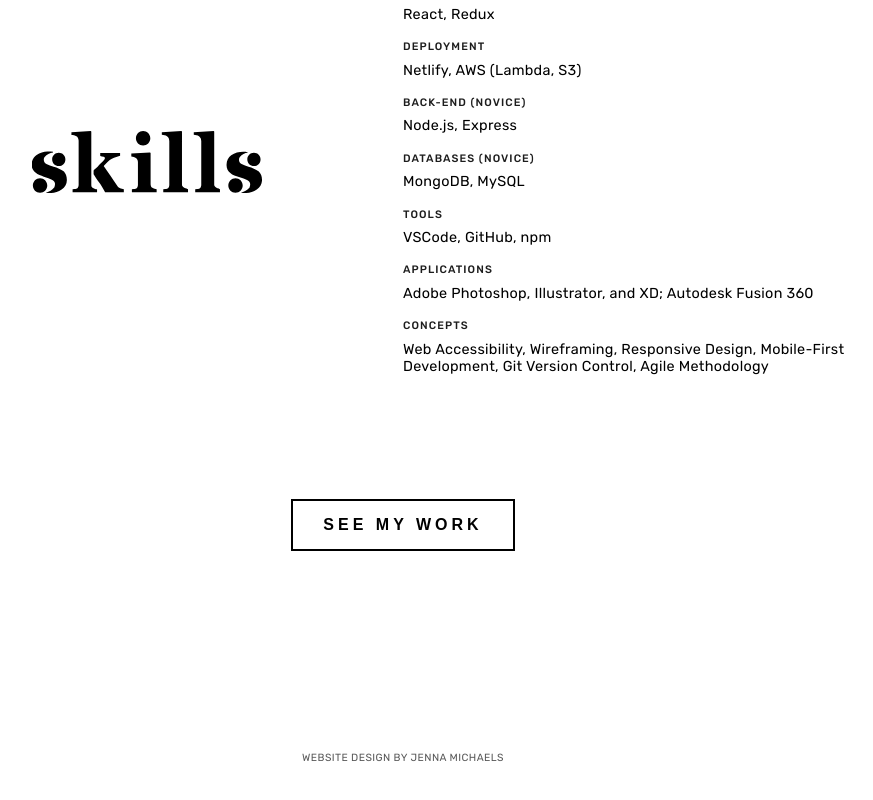
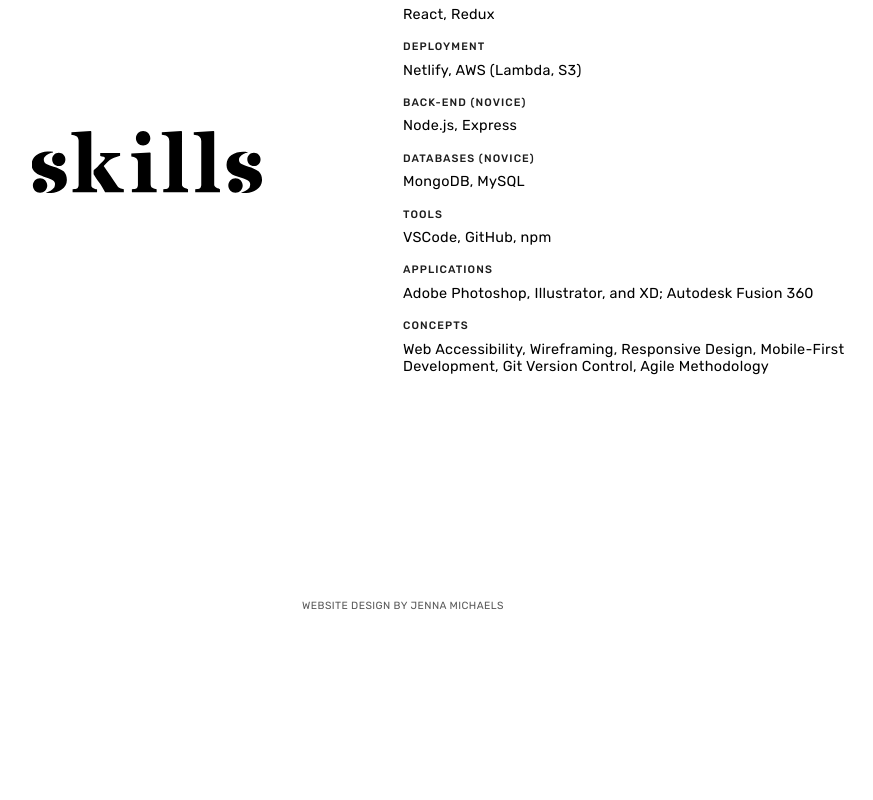
Before and after one commit to jenna-m/portfolio, a React (Create React App) app: page / in a window 1280 px wide. Shown: the part 1191-1991 px from the top of the page, without its empty margins (237-1110 px from the left). After the commit the page ends 1853 px from the top, so only its background shows below. Built offline with nearby package versions, Linux system fonts and the light colour scheme.

Commit message:
Update home.js
Remove 'see my work' button

```diff
--- a/src/components/pages/home/home.js
+++ b/src/components/pages/home/home.js
@@ -25,11 +25,6 @@
 				</div>
 				<Skills />
 			</div>
-			<div>
-				<Link to="/work">
-					<button>see my work</button>
-				</Link>
-			</div>
 		</div>
 	);
 }
```
